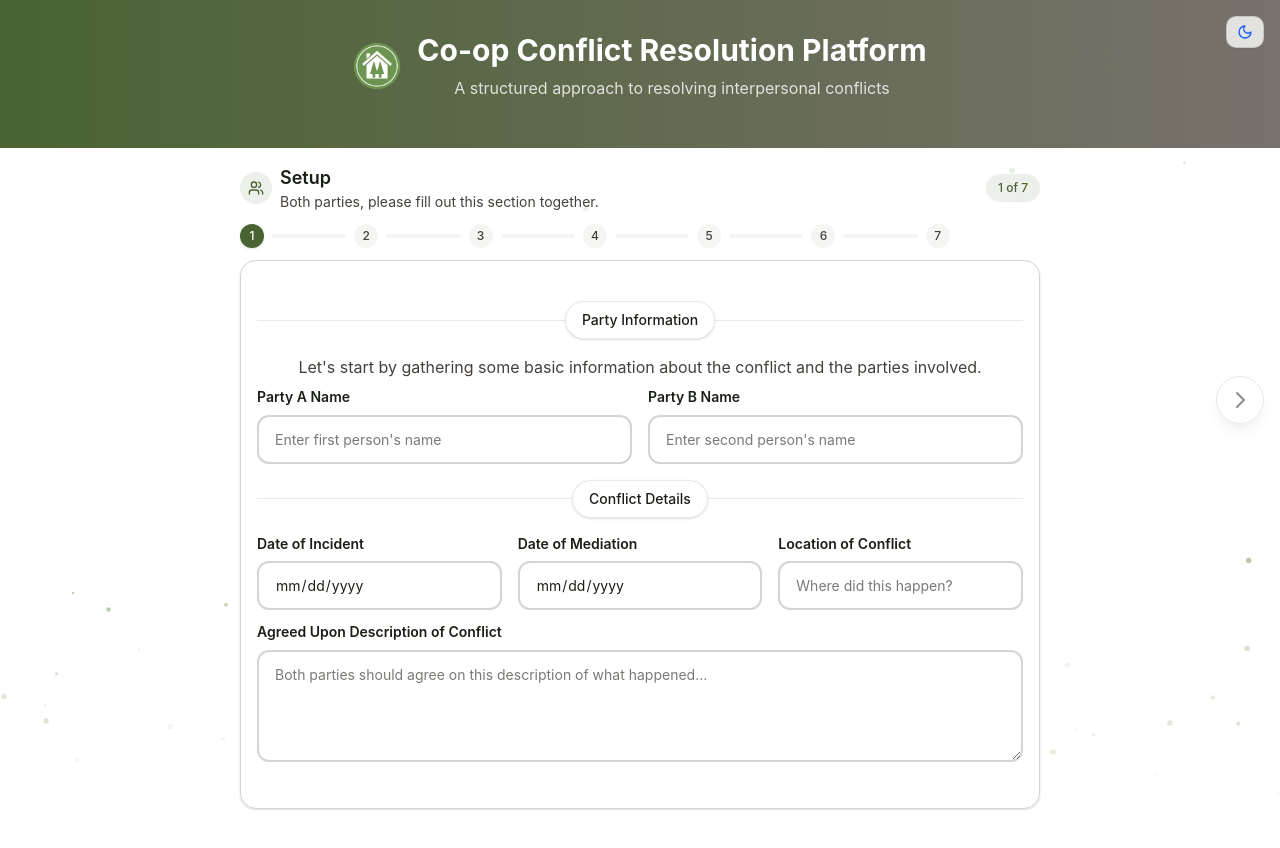
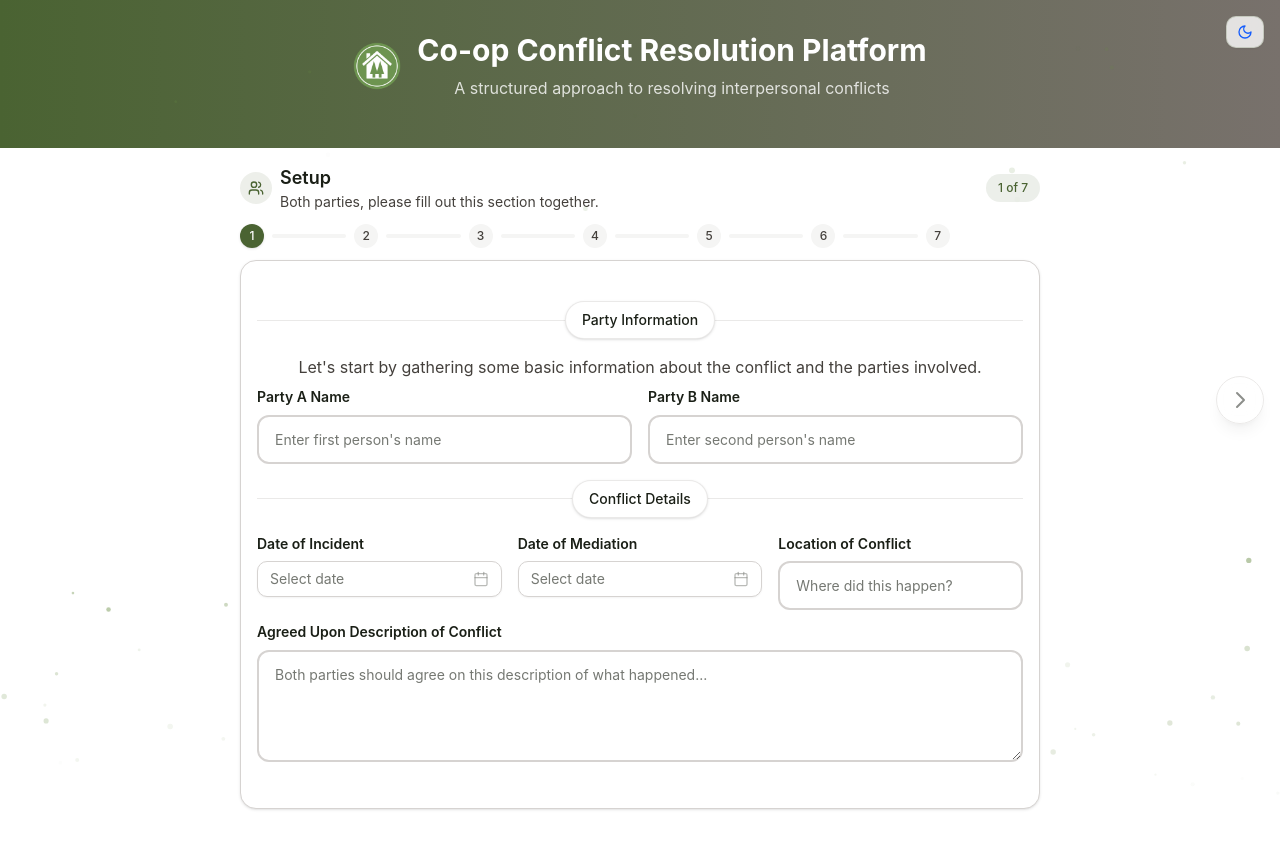
Before and after one commit to guitarbeat/conflict-mediation-platform, a React (Vite) app: page / in a window 1280 px wide. Shown: the top 848 px of the page. Built offline with nearby package versions, Linux system fonts and the light colour scheme.

Commit message:
test: cover validation helper

```diff
--- a/src/App.css
+++ b/src/App.css
@@ -274,8 +274,13 @@
 }
 
 .form-input::placeholder {
-  color: var(--muted-foreground);
-  opacity: 0.7;
+  color: var(--foreground);
+  opacity: 0.6;
+}
+
+.form-input.aria-invalid {
+  border-color: var(--destructive);
+  box-shadow: 0 0 0 3px rgba(220, 38, 38, 0.1);
 }
 
 .form-textarea {
--- a/src/App.jsx
+++ b/src/App.jsx
@@ -1,4 +1,4 @@
-import React, { useEffect } from "react";
+import React, { useEffect, useState } from "react";
 import DarkModeToggle from "./components/DarkModeToggle";
 import ParticleBackground from "./components/ParticleBackground";
 import ProgressHeader from "./components/ProgressHeader";
@@ -14,7 +14,9 @@ import "./App.css";
 
 function App() {
   // Form data management
-  const { formData, updateFormData, updateMultipleFields, isStepComplete, loadedFromStorage, resetFormData } = useFormData();
+  const { formData, updateFormData, updateMultipleFields, isStepComplete, loadedFromStorage, resetFormData, getRequiredFieldsForStep } = useFormData();
+
+  const [showStepErrors, setShowStepErrors] = useState(false);
 
   // Navigation management
   const {
@@ -40,8 +42,13 @@ function App() {
       const isFormElement = target && (target.closest?.("input, textarea, select, [contenteditable=true]"));
       if (isFormElement) return;
       if (e.key === "ArrowRight") {
-        if (isStepComplete(currentStep)) navigateToStep("next");
-        else toast.error("Please complete the required fields before continuing.");
+        if (isStepComplete(currentStep)) {
+          setShowStepErrors(false);
+          navigateToStep("next");
+        } else {
+          setShowStepErrors(true);
+          toast.error("Please complete the required fields before continuing.");
+        }
       } else if (e.key === "ArrowLeft") {
         navigateToStep("prev");
       }
@@ -53,10 +60,12 @@ function App() {
   const handleNavigate = (direction) => {
     if (direction === "next") {
       if (!isStepComplete(currentStep)) {
+        setShowStepErrors(true);
         toast.error("Please complete the required fields before continuing.");
         return;
       }
     }
+    setShowStepErrors(false);
     navigateToStep(direction);
   };
 
@@ -82,6 +91,8 @@ function App() {
         updateFormData={updateFormData}
         updateMultipleFields={updateMultipleFields}
         onExportJSON={exportToJSON}
+        showErrors={showStepErrors}
+        getRequiredFieldsForStep={getRequiredFieldsForStep}
       />
     );
   };
--- /dev/null
+++ b/src/components/DatePickerField.jsx
@@ -0,0 +1,38 @@
+import React from 'react';
+import { format } from 'date-fns';
+import { Calendar as CalendarIcon } from 'lucide-react';
+import { Button } from './ui/button';
+import { Popover, PopoverTrigger, PopoverContent } from './ui/popover';
+import { Calendar } from './ui/calendar';
+
+const DatePickerField = ({ id, label, value, onChange }) => {
+  const selected = value ? new Date(value) : undefined;
+  return (
+    <div className="form-field">
+      <label htmlFor={id} className="form-label">
+        {label}
+      </label>
+      <Popover>
+        <PopoverTrigger asChild>
+          <Button
+            variant="outline"
+            className={`w-full justify-start text-left font-normal ${!selected ? 'text-foreground/60' : ''}`}
+          >
+            {selected ? format(selected, 'PPP') : 'Select date'}
+            <CalendarIcon className="ml-auto h-4 w-4 opacity-50" />
+          </Button>
+        </PopoverTrigger>
+        <PopoverContent className="p-0" align="start">
+          <Calendar
+            mode="single"
+            selected={selected}
+            onSelect={(date) => onChange(date ? format(date, 'yyyy-MM-dd') : '')}
+            initialFocus
+          />
+        </PopoverContent>
+      </Popover>
+    </div>
+  );
+};
+
+export default DatePickerField;
--- a/src/components/StepContent.jsx
+++ b/src/components/StepContent.jsx
@@ -1,7 +1,8 @@
-import React, { Suspense } from "react";
+import React, { Suspense, useEffect } from "react";
 import { Download, FileText, Upload } from "lucide-react";
 import { Button } from "./ui/button";
 import FormField from "./FormField";
+import DatePickerField from "./DatePickerField";
 import SectionSeparator from "./SectionSeparator";
 // Lazy-load heavy component
 const EmojiGridMapper = React.lazy(() => import("./EmojiGridMapper"));
@@ -11,7 +12,7 @@ import { zodResolver } from "@hookform/resolvers/zod";
 import { toast } from "sonner";
 
 // * Communication Approaches component - moved outside to prevent recreation
-const CommunicationApproaches = ({ prefix, formData, updateFormData }) => (
+const CommunicationApproaches = ({ prefix, formData, updateFormData, isFieldMissing }) => (
   <div className="space-y-4 sm:space-y-6">
     <label className="form-label">I want... (Communication Approaches)</label>
     <FormField
@@ -40,6 +41,7 @@ const CommunicationApproaches = ({ prefix, formData, updateFormData }) => (
       onChange={(value) => updateFormData(`${prefix}AssertiveApproach`, value)}
       type="textarea"
       className="text-green-600"
+      error={isFieldMissing(`${prefix}AssertiveApproach`) ? "Required" : ""}
     />
     <FormField
       id={`${prefix}WhyBecause`}
@@ -53,7 +55,7 @@ const CommunicationApproaches = ({ prefix, formData, updateFormData }) => (
 );
 
 // * Individual Reflection component - moved outside to prevent recreation
-const IndividualReflection = ({ party, prefix, formData, updateFormData }) => (
+const IndividualReflection = ({ party, prefix, formData, updateFormData, isFieldMissing }) => (
   <div className="space-y-4 sm:space-y-6">
     <SectionSeparator title="Thoughts & Beliefs" />
     <FormField
@@ -64,6 +66,7 @@ const IndividualReflection = ({ party, prefix, formData, updateFormData }) => (
       onChange={(value) => updateFormData(`${prefix}Thoughts`, value)}
       type="textarea"
       rows={4}
+      error={isFieldMissing(`${prefix}Thoughts`) ? "Required" : ""}
     />
 
     <SectionSeparator title="Emotions & Feelings" />
@@ -91,6 +94,7 @@ const IndividualReflection = ({ party, prefix, formData, updateFormData }) => (
       prefix={prefix}
       formData={formData}
       updateFormData={updateFormData}
+      isFieldMissing={isFieldMissing}
     />
   </div>
 );
@@ -104,7 +108,7 @@ const Step1Schema = z.object({
   locationOfConflict: z.string().optional(),
 });
 
-const StepContent = ({ step, formData, updateFormData, updateMultipleFields, onExportJSON }) => {
+const StepContent = ({ step, formData, updateFormData, updateMultipleFields, onExportJSON, showErrors, getRequiredFieldsForStep }) => {
   // react-hook-form for Step 1
   const step1Form = useForm({
     mode: "onChange",
@@ -120,6 +124,20 @@ const StepContent = ({ step, formData, updateFormData, updateMultipleFields, onE
   });
 
   const step1Errors = step1Form.formState.errors;
+
+  useEffect(() => {
+    if (showErrors && step === 1) {
+      step1Form.trigger();
+    }
+  }, [showErrors, step, step1Form]);
+
+  const requiredFields = getRequiredFieldsForStep(step);
+  const isFieldMissing = (field) => {
+    if (!showErrors || !requiredFields.includes(field)) return false;
+    const value = formData[field];
+    if (Array.isArray(value)) return value.length === 0;
+    return !value || value.toString().trim() === "";
+  };
 
   const TwoColumnFields = ({ fields }) => (
     <div className="form-grid form-grid-2">
@@ -182,20 +200,18 @@ const StepContent = ({ step, formData, updateFormData, updateMultipleFields, onE
 
           <SectionSeparator title="Conflict Details" />
           <div className="form-grid form-grid-3">
-            <FormField
+            <DatePickerField
               id="dateOfIncident"
               label="Date of Incident"
-              type="date"
               value={step1Form.watch("dateOfIncident")}
               onChange={(value) => {
                 step1Form.setValue("dateOfIncident", value, { shouldDirty: true });
                 updateFormData("dateOfIncident", value);
               }}
             />
-            <FormField
+            <DatePickerField
               id="dateOfMediation"
               label="Date of Mediation"
-              type="date"
               value={step1Form.watch("dateOfMediation")}
               onChange={(value) => {
                 step1Form.setValue("dateOfMediation", value, { shouldDirty: true });
@@ -237,6 +253,7 @@ const StepContent = ({ step, formData, updateFormData, updateMultipleFields, onE
           prefix="partyA"
           formData={formData}
           updateFormData={updateFormData}
+          isFieldMissing={isFieldMissing}
         />
       );
 
@@ -247,6 +264,7 @@ const StepContent = ({ step, formData, updateFormData, updateMultipleFields, onE
           prefix="partyB"
           formData={formData}
           updateFormData={updateFormData}
+          isFieldMissing={isFieldMissing}
         />
       );
 
--- a/src/hooks/useFormData.js
+++ b/src/hooks/useFormData.js
@@ -209,6 +209,21 @@ export const useFormData = () => {
     };
 
     /**
+     * Get list of missing required fields for a step
+     */
+    const getMissingFieldsForStep = (step) => {
+        const stepData = getStepData(step);
+        const requiredFields = getRequiredFieldsForStep(step);
+        return requiredFields.filter(field => {
+            const value = stepData[field];
+            if (Array.isArray(value)) {
+                return value.length === 0;
+            }
+            return !value || value.toString().trim() === "";
+        });
+    };
+
+    /**
      * Get required fields for a specific step
      */
     const getRequiredFieldsForStep = (step) => {
@@ -240,6 +255,7 @@ export const useFormData = () => {
         resetFormData,
         getStepData,
         isStepComplete,
+        getMissingFieldsForStep,
         getRequiredFieldsForStep,
         loadedFromStorage,
     };
```
Also changed, not shown: 1 other file (tests, documents, lock files or other folders).
